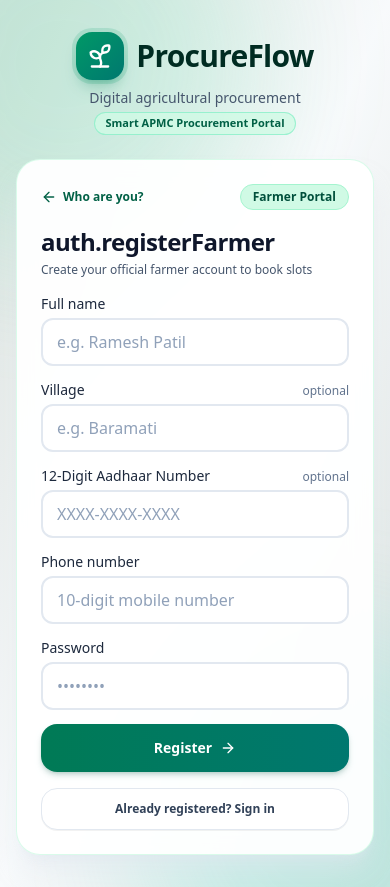
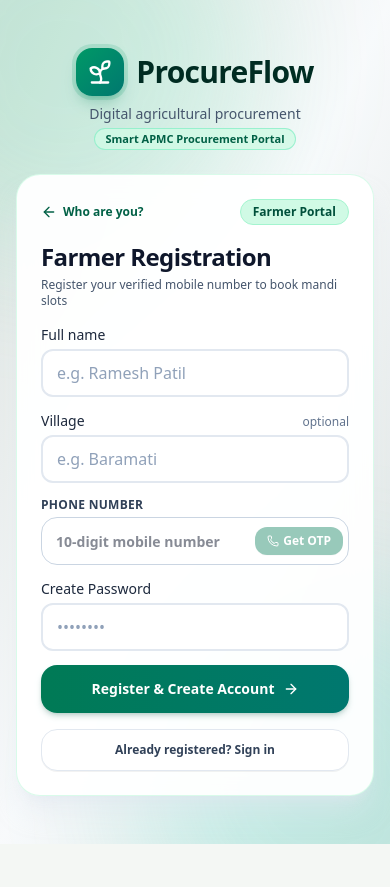
Before and after one commit to ayus0109/ProcureFlow, a React (Vite) app in the folder frontend/: page /farmer/login in a window 390 px wide. Both pictures are taken after a click on the button "New here? Create an account". After the commit the page ends 844 px from the top, so only its background shows below. Built offline with nearby package versions, Linux system fonts and the light colour scheme.

Commit message:
feat(auth): add mobile OTP verification to farmer registration, remove aadhaar field, and fix translation heading

```diff
--- a/frontend/src/i18n/translations.js
+++ b/frontend/src/i18n/translations.js
@@ -56,17 +56,25 @@ export const translations = {
     // Auth & Sign In
     'auth.farmerTitle': 'Farmer sign in',
     'auth.farmerSub': 'Use your registered phone number',
-    'auth.registerTitle': 'Create your account',
-    'auth.registerSub': 'Register once, then book slots any time',
+    'auth.registerTitle': 'Farmer Registration',
+    'auth.registerFarmer': 'Farmer Registration',
+    'auth.registerSub': 'Register your verified mobile number to book mandi slots',
+    'auth.registerFarmerSub': 'Register your verified mobile number to book mandi slots',
+    'auth.sendOtp': 'Get OTP',
+    'auth.resendOtp': 'Resend',
+    'auth.verifyOtp': 'Verify OTP',
+    'auth.enterOtp': 'Enter 4-digit SMS OTP',
+    'auth.phoneVerified': 'Phone Number Verified',
+    'auth.otpNotice': 'SMS OTP sent to',
     'auth.adminTitle': 'Admin sign in',
     'auth.adminSub': 'For APMC procurement centre staff',
     'auth.name': 'Full name',
     'auth.phone': 'Phone number',
     'auth.village': 'Village',
-    'auth.password': 'Password',
+    'auth.password': 'Create Password',
     'auth.adminCode': 'Admin code',
     'auth.signIn': 'Sign in',
-    'auth.register': 'Register',
+    'auth.register': 'Register & Create Account',
     'auth.noAccount': 'New here? Create an account',
     'auth.haveAccount': 'Already registered? Sign in',
     'auth.working': 'Please wait…',
@@ -403,17 +411,25 @@ export const translations = {
     // Auth & Sign In
     'auth.farmerTitle': 'किसान लॉगिन',
     'auth.farmerSub': 'अपना पंजीकृत मोबाइल नंबर उपयोग करें',
-    'auth.registerTitle': 'खाता बनाएं',
-    'auth.registerSub': 'एक बार पंजीकरण करें, फिर कभी भी स्लॉट बुक करें',
+    'auth.registerTitle': 'नया किसान पंजीकरण',
+    'auth.registerFarmer': 'नया किसान पंजीकरण',
+    'auth.registerSub': 'मंडी स्लॉट बुक करने के लिए अपना सत्यापित मोबाइल नंबर पंजीकृत करें',
+    'auth.registerFarmerSub': 'मंडी स्लॉट बुक करने के लिए अपना सत्यापित मोबाइल नंबर पंजीकृत करें',
+    'auth.sendOtp': 'ओटीपी प्राप्त करें',
+    'auth.resendOtp': 'पुनः भेजें',
+    'auth.verifyOtp': 'ओटीपी सत्यापित करें',
+    'auth.enterOtp': '4-अंकीय एसएमएस ओटीपी दर्ज करें',
+    'auth.phoneVerified': 'मोबाइल नंबर सत्यापित हो गया',
+    'auth.otpNotice': 'एसएमएस ओटीपी भेजा गया:',
     'auth.adminTitle': 'प्रशासक लॉगिन',
     'auth.adminSub': 'खरीद केंद्र कर्मचारियों के लिए',
     'auth.name': 'पूरा नाम',
     'auth.phone': 'मोबाइल नंबर',
     'auth.village': 'गांव',
-    'auth.password': 'पासवर्ड',
+    'auth.password': 'पासवर्ड बनाएं',
     'auth.adminCode': 'प्रशासक कोड',
     'auth.signIn': 'लॉगिन करें',
-    'auth.register': 'पंजीकरण करें',
+    'auth.register': 'पंजीकरण करें और खाता बनाएं',
     'auth.noAccount': 'नया खाता बनाएं',
     'auth.haveAccount': 'पहले से पंजीकृत हैं? लॉगिन करें',
     'auth.working': 'कृपया प्रतीक्षा करें…',
@@ -750,17 +766,25 @@ export const translations = {
     // Auth & Sign In
     'auth.farmerTitle': 'शेतकरी लॉगिन',
     'auth.farmerSub': 'तुमचा नोंदणीकृत मोबाईल क्रमांक वापरा',
-    'auth.registerTitle': 'खाते तयार करा',
-    'auth.registerSub': 'एकदा नोंदणी करा, नंतर कधीही स्लॉट बुक करा',
+    'auth.registerTitle': 'नवीन शेतकरी नोंदणी',
+    'auth.registerFarmer': 'नवीन शेतकरी नोंदणी',
+    'auth.registerSub': 'मार्केट कमिटी स्लॉट बुक करण्यासाठी आपला सत्यापित मोबाईल नंबर नोंदवा',
+    'auth.registerFarmerSub': 'मार्केट कमिटी स्लॉट बुक करण्यासाठी आपला सत्यापित मोबाईल नंबर नोंदवा',
+    'auth.sendOtp': 'ओटीपी मिळवा',
+    'auth.resendOtp': 'पुन्हा पाठवा',
+    'auth.verifyOtp': 'ओटीपी पडताळा',
+    'auth.enterOtp': '4-अंकी एसएमएस ओटीपी टाका',
+    'auth.phoneVerified': 'मोबाईल क्रमांक सत्यापित झाला',
+    'auth.otpNotice': 'एसएमएस ओटीपी पाठवला आहे:',
     'auth.adminTitle': 'प्रशासक लॉगिन',
     'auth.adminSub': 'खरेदी केंद्र कर्मचाऱ्यांसाठी',
     'auth.name': 'पूर्ण नाव',
     'auth.phone': 'मोबाईल क्रमांक',
     'auth.village': 'गाव',
-    'auth.password': 'पासवर्ड',
+    'auth.password': 'पासवर्ड तयार करा',
     'auth.adminCode': 'प्रशासक कोड',
     'auth.signIn': 'लॉगिन करा',
-    'auth.register': 'नोंदणी करा',
+    'auth.register': 'नोंदणी करा आणि खाते तयार करा',
     'auth.noAccount': 'नवीन खाते तयार करा',
     'auth.haveAccount': 'आधीच नोंदणी केली आहे? लॉगिन करा',
     'auth.working': 'कृपया थांबा…',
--- a/frontend/src/pages/Farmer/FarmerLogin.jsx
+++ b/frontend/src/pages/Farmer/FarmerLogin.jsx
@@ -6,9 +6,10 @@ import {
   ArrowRight,
   User,
   ShieldCheck,
-  Building2,
-  MapPin,
+  CheckCircle2,
   Sparkles,
+  RefreshCw,
+  Edit2,
 } from 'lucide-react';
 import { Link, useNavigate } from 'react-router-dom';
 import CenteredLayout from '../../layouts/CenteredLayout.jsx';
@@ -22,16 +23,33 @@ export default function FarmerLogin() {
   const navigate = useNavigate();
 
   const [mode, setMode] = useState('login'); // 'login' | 'register'
-  const [form, setForm] = useState({ name: '', phone: '', village: '', password: '', aadhaarNo: '' });
+  const [form, setForm] = useState({ name: '', phone: '', village: '', password: '' });
   const [error, setError] = useState('');
   const [busy, setBusy] = useState(false);
 
+  // OTP Verification state for registration
+  const [otpSent, setOtpSent] = useState(false);
+  const [otpCode, setOtpCode] = useState('');
+  const [otpVerified, setOtpVerified] = useState(false);
+  const [otpLoading, setOtpLoading] = useState(false);
+
   const isRegister = mode === 'register';
-  const set = (key) => (e) => setForm((f) => ({ ...f, [key]: e.target.value }));
+  const set = (key) => (e) => {
+    if (key === 'phone') {
+      // If farmer changes phone number, reset OTP verification status
+      setOtpSent(false);
+      setOtpVerified(false);
+      setOtpCode('');
+    }
+    setForm((f) => ({ ...f, [key]: e.target.value }));
+  };
 
   function switchMode() {
     setMode(isRegister ? 'login' : 'register');
     setError('');
+    setOtpSent(false);
+    setOtpVerified(false);
+    setOtpCode('');
   }
 
   function fillDemo() {
@@ -43,26 +61,73 @@ export default function FarmerLogin() {
     setError('');
   }
 
+  function handleSendOtp() {
+    setError('');
+    const clean = form.phone.trim();
+    if (!/^\d{10}$/.test(clean)) {
+      setError('Please enter a valid 10-digit mobile number before requesting OTP');
+      return;
+    }
+
+    setOtpLoading(true);
+    setTimeout(() => {
+      setOtpLoading(false);
+      setOtpSent(true);
+      setOtpCode('4829'); // Auto-fill demo OTP for effortless testing
+      setError('');
+    }, 400);
+  }
+
+  function handleVerifyOtp() {
+    setError('');
+    if (otpCode.trim() !== '4829' && otpCode.trim().length !== 4) {
+      setError('Invalid OTP code. Please enter the 4-digit code (Demo code: 4829)');
+      return;
+    }
+    setOtpVerified(true);
+    setError('');
+  }
+
   async function handleSubmit(event) {
     event.preventDefault();
+    setError('');
+
+    // In registration mode, enforce OTP phone verification
+    if (isRegister && !otpVerified) {
+      if (!otpSent) {
+        handleSendOtp();
+        return;
+      }
+      if (otpCode.trim() === '4829' || otpCode.trim().length === 4) {
+        setOtpVerified(true);
+      } else {
+        setError('Please verify your mobile number with the OTP code first');
+        return;
+      }
+    }
+
     setBusy(true);
-    setError('');
     try {
       if (isRegister) {
-        await registerFarmer(form);
+        await registerFarmer({
+          name: form.name,
+          phone: form.phone.trim(),
+          password: form.password,
+          village: form.village,
+        });
       } else {
         await loginFarmer({ phone: form.phone.trim(), password: form.password });
       }
       navigate('/farmer', { replace: true });
     } catch (err) {
-      setError(err.message || 'Login failed. Please check your credentials.');
+      setError(err.message || 'Authentication failed. Please try again.');
       setBusy(false);
     }
   }
 
   return (
     <CenteredLayout>
-      {/* Top Header & Role Badge */}
+      {/* Top Header & Portal Badge */}
       <div className="flex items-center justify-between">
         <Link
           to="/role"
@@ -78,14 +143,14 @@ export default function FarmerLogin() {
 
       <div className="mt-4">
         <h1 className="text-2xl sm:text-3xl font-black tracking-tight text-slate-900">
-          {isRegister ? t('auth.registerFarmer') : t('auth.farmerTitle')}
+          {isRegister ? (t('auth.registerFarmer') || 'Farmer Registration') : t('auth.farmerTitle')}
         </h1>
         <p className="mt-1 text-xs sm:text-sm text-slate-600 font-medium">
-          {isRegister ? 'Create your official farmer account to book slots' : t('auth.farmerSub')}
+          {isRegister ? (t('auth.registerFarmerSub') || 'Register your verified mobile number to book mandi slots') : t('auth.farmerSub')}
         </p>
       </div>
 
-      {/* Quick 1-Click Demo Credentials Chip */}
+      {/* Quick 1-Click Demo Credentials Chip (Login Mode Only) */}
       {!isRegister && (
         <button
           type="button"
@@ -109,7 +174,7 @@ export default function FarmerLogin() {
         </button>
       )}
 
-      {/* Main Clean Form */}
+      {/* Main Registration & Sign In Form */}
       <form onSubmit={handleSubmit} className="mt-4 space-y-3.5">
         {isRegister && (
           <>
@@ -130,20 +195,17 @@ export default function FarmerLogin() {
               value={form.village}
               onChange={set('village')}
             />
-            <FormField
-              id="aadhaarNo"
-              label="12-Digit Aadhaar Number"
-              hint={t('auth.optional')}
-              placeholder="XXXX-XXXX-XXXX"
-              value={form.aadhaarNo}
-              onChange={set('aadhaarNo')}
-            />
           </>
         )}
 
-        <FormField
+        {/* Mobile Number Field */}
+        <div>
+          <label htmlFor="phone" className="block text-xs font-bold text-slate-700 uppercase tracking-wide mb-1">
+            {t('auth.phone')}
+          </label>
+          <div className="relative">
+            <input
               id="phone"
-          label={t('auth.phone')}
               type="tel"
               inputMode="numeric"
               maxLength={10}
@@ -151,12 +213,96 @@ export default function FarmerLogin() {
               value={form.phone}
               onChange={set('phone')}
               autoComplete="tel"
+              disabled={isRegister && otpVerified}
               required
+              className={`h-12 w-full rounded-2xl border px-3.5 text-sm font-bold text-slate-900 transition outline-none ${
+                isRegister && otpVerified
+                  ? 'border-emerald-400 bg-emerald-50/50 text-emerald-950 pr-24'
+                  : 'border-slate-300 bg-white focus:border-emerald-600 focus:ring-2 focus:ring-emerald-100'
+              }`}
             />
 
+            {/* In Register Mode: "Get OTP" or "Verified" Pill */}
+            {isRegister && (
+              <div className="absolute right-1.5 top-1/2 -translate-y-1/2">
+                {otpVerified ? (
+                  <button
+                    type="button"
+                    onClick={() => {
+                      setOtpVerified(false);
+                      setOtpSent(false);
+                    }}
+                    className="flex items-center gap-1 rounded-xl bg-emerald-600 px-2.5 py-1 text-xs font-black text-white hover:bg-emerald-700 transition shadow-2xs"
+                    title="Change Phone Number"
+                  >
+                    <CheckCircle2 className="h-3.5 w-3.5" />
+                    <span>Verified</span>
+                    <Edit2 className="h-3 w-3 ml-0.5 opacity-80" />
+                  </button>
+                ) : (
+                  <button
+                    type="button"
+                    onClick={handleSendOtp}
+                    disabled={otpLoading || form.phone.length !== 10}
+                    className="flex items-center gap-1 rounded-xl bg-emerald-700 px-3 py-1.5 text-xs font-black text-white hover:bg-emerald-800 disabled:opacity-40 disabled:cursor-not-allowed transition shadow-2xs"
+                  >
+                    {otpLoading ? <RefreshCw className="h-3 w-3 animate-spin" /> : <Phone className="h-3 w-3" />}
+                    <span>{otpSent ? t('auth.resendOtp') : t('auth.sendOtp')}</span>
+                  </button>
+                )}
+              </div>
+            )}
+          </div>
+        </div>
+
+        {/* 📲 In Registration Mode: OTP Verification Box Below Phone Number */}
+        {isRegister && otpSent && !otpVerified && (
+          <div className="rounded-2xl border border-emerald-300 bg-emerald-50/70 p-3.5 shadow-2xs space-y-2.5 animate-in fade-in slide-in-from-top-2 duration-300">
+            <div className="flex items-center justify-between text-xs font-bold text-emerald-950">
+              <span className="flex items-center gap-1.5">
+                <CheckCircle2 className="h-4 w-4 text-emerald-700" />
+                {t('auth.otpNotice')} +91 {form.phone}
+              </span>
+              <button
+                type="button"
+                onClick={() => {
+                  setOtpSent(false);
+                  setOtpCode('');
+                }}
+                className="text-[11px] text-emerald-800 font-bold hover:underline"
+              >
+                Change Number
+              </button>
+            </div>
+
+            <p className="text-[11px] text-emerald-800">
+              Enter 4-digit code (Demo code auto-filled: <strong>4829</strong>)
+            </p>
+
+            <div className="flex items-center gap-2">
+              <input
+                type="text"
+                maxLength={4}
+                value={otpCode}
+                onChange={(e) => setOtpCode(e.target.value)}
+                placeholder="4829"
+                className="h-11 flex-1 rounded-xl border border-emerald-400 bg-white text-center font-mono text-lg font-black tracking-widest text-slate-900 outline-none focus:border-emerald-600 focus:ring-2 focus:ring-emerald-200"
+              />
+              <button
+                type="button"
+                onClick={handleVerifyOtp}
+                className="h-11 rounded-xl bg-emerald-800 px-4 text-xs font-black text-white hover:bg-emerald-900 transition shadow-2xs"
+              >
+                {t('auth.verifyOtp')}
+              </button>
+            </div>
+          </div>
+        )}
+
+        {/* Password Field */}
         <FormField
           id="password"
-          label={t('auth.password')}
+          label={isRegister ? t('auth.password') : 'Password'}
           type="password"
           placeholder="••••••••"
           value={form.password}
@@ -179,7 +325,7 @@ export default function FarmerLogin() {
           disabled={busy}
           className="flex min-h-12 w-full items-center justify-center gap-2 rounded-2xl bg-gradient-to-r from-emerald-700 to-teal-700 text-sm font-black text-white shadow-md shadow-emerald-900/20 transition hover:brightness-110 focus:outline-none focus-visible:ring-4 focus-visible:ring-emerald-200 disabled:opacity-60"
         >
-          {busy ? t('auth.working') : t(isRegister ? 'auth.register' : 'auth.signIn')}
+          {busy ? t('auth.working') : (isRegister ? (t('auth.register') || 'Register & Create Account') : t('auth.signIn'))}
           {!busy && <ArrowRight className="h-4 w-4" />}
         </button>
       </form>
```
Also changed, not shown: 1 other file (tests, documents, lock files or other folders). Lines whose indentation alone changed are shown as unchanged.
